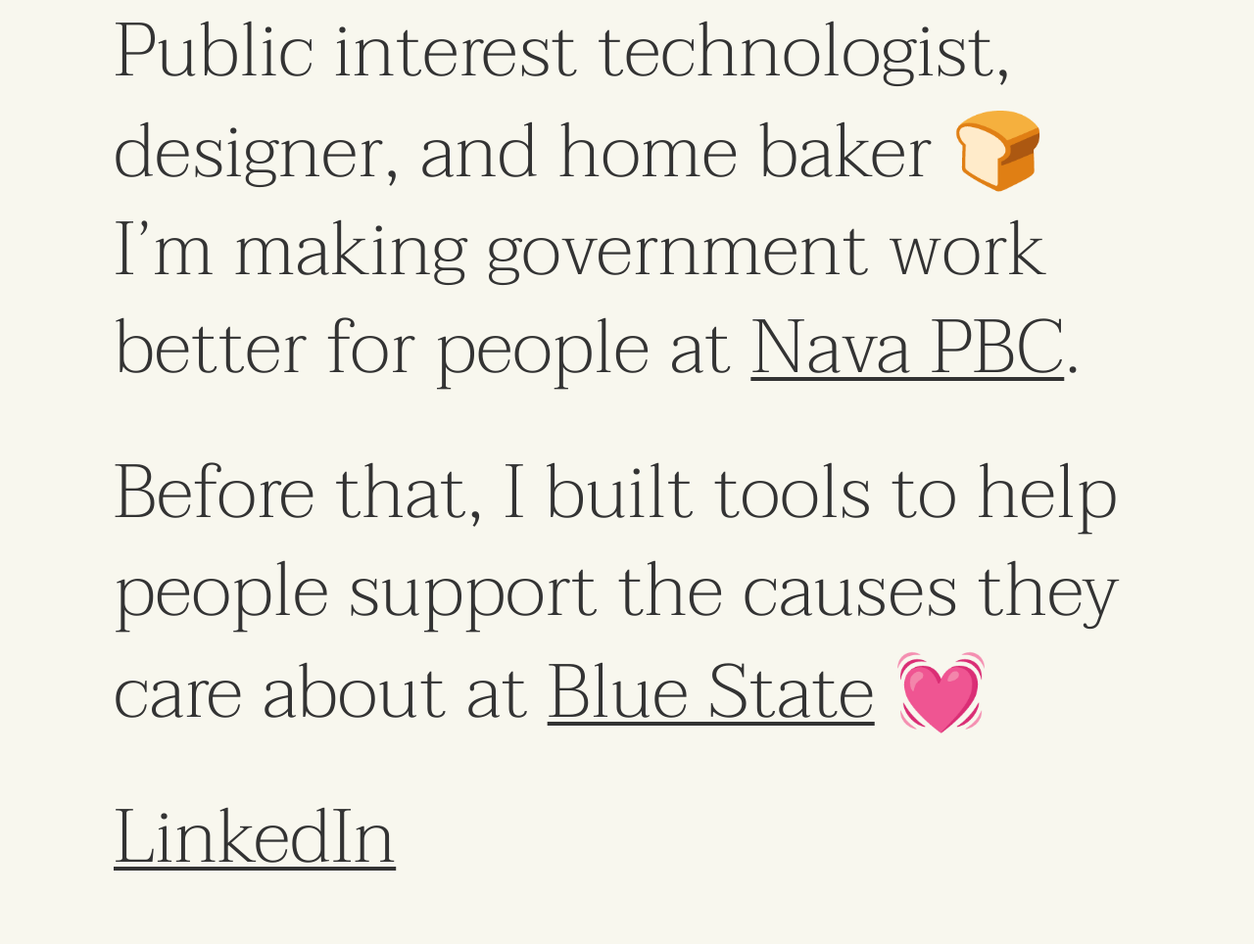
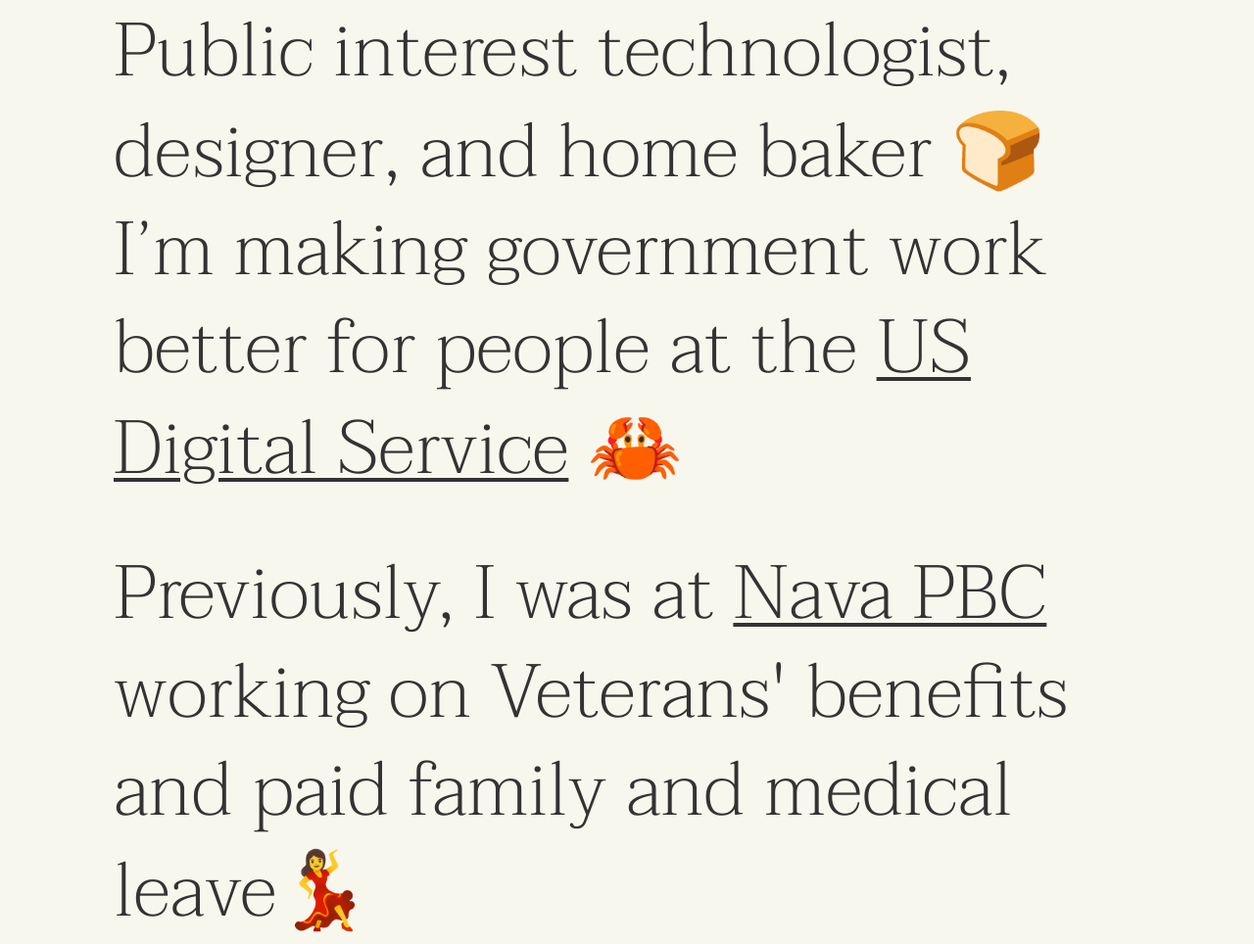
Before and after one commit to nimiro/nimiro.github.io, a plain HTML site: page index.html in a window 1280 px wide. Shown: the part 109-1073 px from the top of the page at 98% size. Drawn offline with Linux system fonts and the light colour scheme; a web font is replaced by a local one.

Commit message:
Update content

```diff
--- a/index.html
+++ b/index.html
@@ -24,9 +24,10 @@
 <body>
 <div class="content">
 <div class="section-content container padding-top-64 id="about">
-  <h1 class="heading-intro margin-bottom-40">Public interest technologist, designer, and home baker <span class="emoji">🍞</span> I’m making government work better for people at <a href="https://www.navapbc.com/">Nava PBC</a>.</h1>
+  <h1 class="heading-intro margin-bottom-40">Public interest technologist, designer, and home baker <span class="emoji">🍞</span> I’m making government work better for people at the <a href="https://www.usds.gov/">US Digital Service</a> <span class="emoji">🦀</span></h1>
+  <p class="heading-intro margin-bottom-40">Previously, I was at <a href="https://www.navapbc.com/">Nava PBC</a> working on Veterans' benefits and paid family and medical leave<span class="emoji">💃</span></p>
   <p class="heading-intro margin-bottom-40">Before that, I built tools to help people support the causes they care about at <a href="https://www.bluestate.co/">Blue State</a> <span class="emoji">💓</span></p>
-  <p class="heading-intro margin-bottom-64"><a href="https://www.linkedin.com/in/nicholerosamilia/">LinkedIn</a></p>
+  <p class="heading-intro margin-bottom-64">I'm on <a href="https://www.linkedin.com/in/nicholerosamilia/">LinkedIn</a><span class="emoji">🤙</span></p>
 </div>
 </div>
 
--- a/main.css
+++ b/main.css
@@ -48,7 +48,7 @@ h1,h2,h3,h4,h5,h6,p {
   margin:48px 0;}
 a {color:inherit;}
 .heading-branding {font-size:24px;text-decoration: none;}
-.heading-intro {font-size: clamp(1.25rem, 7vw, 5.5rem)}
+.heading-intro {font-size: clamp(1.25rem, 8vw, 5.5rem)}
 .wide {letter-spacing:2px;}
 .emoji {font-family:"Noto Emoji",sans-serif;font-weight: 300;}
 
```
